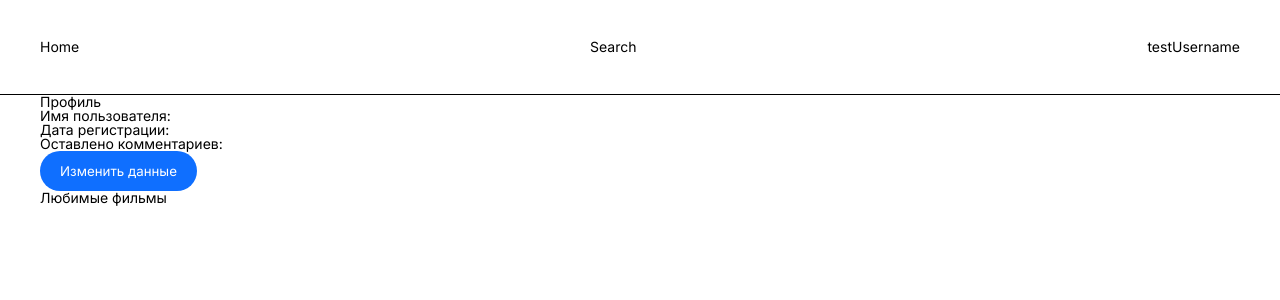
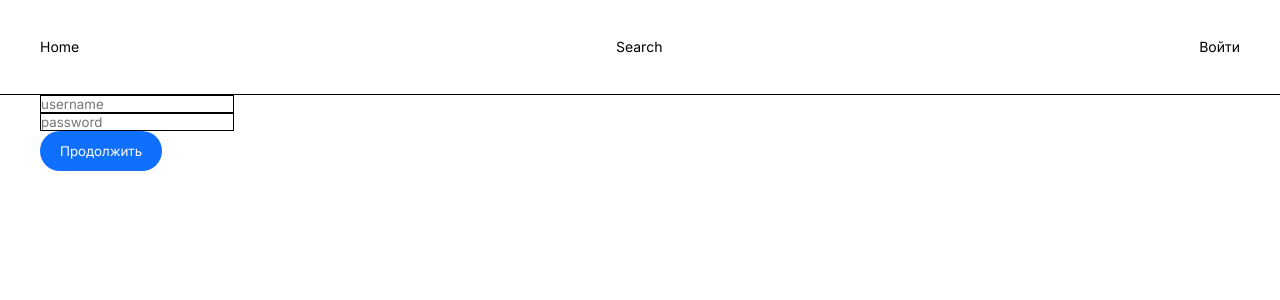
Before and after one commit to daniillogvinenko/kino-app-next, a Next.js app: page /login in a window 1280 px wide. Shown: the top 300 px of the page. Built offline with nearby package versions, Linux system fonts and the light colour scheme.

Commit message:
login page

```diff
--- a/src/app/[id]/page.tsx
+++ b/src/app/[id]/page.tsx
@@ -1,17 +1,17 @@
 "use client";
 
-import { Layout } from "@/components/Layout";
 import cls from "./page.module.scss";
-import { useContext, useEffect, useState } from "react";
+import { useEffect, useState } from "react";
 import { Movie, User } from "@/types/types";
 import { Button } from "@/components/ui/Button";
 import { MockApi } from "@/shared/mock-server/server";
 import { useParams, useRouter } from "next/navigation";
+import { LOCALSTORAGE_USER } from "@/shared/consts/consts";
+import { Header } from "@/components/Header";
 
 export default function ProfilePage() {
     const { id } = useParams<{ id: string }>();
 
-    const { userId } = useParams<{ userId: string }>();
     const [favoriteMovies, setFavoriteMovies] = useState<Movie[]>();
     const router = useRouter();
     const [user, setUser] = useState<User>();
@@ -26,23 +26,28 @@ export default function ProfilePage() {
     }, []);
 
     useEffect(() => {
-        if (userId) {
+        if (id) {
             const fetchData = async () => {
-                const data = await MockApi.getFavoriteMoviesByUserId(userId);
+                const data = await MockApi.getFavoriteMoviesByUserId(id);
                 return data;
             };
 
             fetchData().then((data) => setFavoriteMovies(data));
         }
-    }, [userId]);
+    }, [id]);
 
-    if (user) {
-        console.log("here");
+    if (!localStorage.getItem(LOCALSTORAGE_USER)) {
         router.push("/");
     }
 
+    const handleSignOut = () => {
+        localStorage.removeItem(LOCALSTORAGE_USER);
+        setUser(undefined);
+    };
+
     return (
-        <Layout>
+        <>
+            <Header user={user} />
             <div className={cls.ProfilePage}>
                 <div className="container">
                     <div>
@@ -51,9 +56,9 @@ export default function ProfilePage() {
                         <p>Дата регистрации: {user?.username}</p>
                         <p>Оставлено комментариев: {user?.username}</p>
                         <Button>Изменить данные</Button>
-                        {/* <Button variant="secondary" onClick={authData?.signOut}>
+                        <Button variant="secondary" onClick={handleSignOut}>
                             Выйти
-                        </Button> */}
+                        </Button>
                     </div>
                     <div>
                         <p>Любимые фильмы</p>
@@ -65,6 +70,6 @@ export default function ProfilePage() {
                     </div>
                 </div>
             </div>
-        </Layout>
+        </>
     );
 }
--- /dev/null
+++ b/src/app/login/page.module.scss
@@ -0,0 +1,5 @@
+.LoginPage {
+    input {
+        border: 1px solid #000;
+    }
+}
--- /dev/null
+++ b/src/app/login/page.tsx
@@ -0,0 +1,81 @@
+"use client";
+
+import cls from "./page.module.scss";
+import { ChangeEvent, useEffect, useState } from "react";
+import { Button } from "@/components/ui/Button";
+import { MockApi } from "@/shared/mock-server/server";
+import { LOCALSTORAGE_USER } from "@/shared/consts/consts";
+import { useRouter } from "next/navigation";
+import { Header } from "@/components/Header";
+import { User } from "@/types/types";
+
+export default function LoginPage() {
+    const [username, setUsername] = useState("");
+    const [password, setPassword] = useState("");
+    const [error, setError] = useState("");
+    const [isLoading, setIsLoading] = useState(false);
+    const router = useRouter();
+    const [user, setUser] = useState<User>();
+
+    useEffect(() => {
+        if (localStorage.getItem(LOCALSTORAGE_USER)) {
+            router.push("/");
+        }
+
+        const fetchData = async () => {
+            const data = await MockApi.getUserById(localStorage.getItem(LOCALSTORAGE_USER));
+            return data;
+        };
+
+        fetchData().then((data) => setUser(data));
+    }, []);
+
+    const onChangeUsername = (e: ChangeEvent<HTMLInputElement>) => {
+        setUsername(e.target.value);
+    };
+
+    const onChangePassword = (e: ChangeEvent<HTMLInputElement>) => {
+        setPassword(e.target.value);
+    };
+
+    const handleLogin = () => {
+        const fetchData = async () => {
+            const data = await MockApi.login(username, password);
+            return data;
+        };
+
+        setIsLoading(true);
+        fetchData()
+            .then((user) => {
+                setIsLoading(false);
+                localStorage.setItem(LOCALSTORAGE_USER, user.id);
+                router.push("/");
+            })
+            .catch((data) => {
+                setError(data.message);
+                setIsLoading(false);
+            });
+    };
+
+    return (
+        <>
+            <Header user={user} />
+            <div className={cls.LoginPage}>
+                <div className="container">
+                    {isLoading ? (
+                        <div>Loading...</div>
+                    ) : (
+                        <>
+                            <div>{error}</div>
+                            <input placeholder="username" type="text" value={username} onChange={onChangeUsername} />
+                            <br />
+                            <input placeholder="password" type="text" value={password} onChange={onChangePassword} />
+                            <br />
+                            <Button onClick={handleLogin}>Продолжить</Button>
+                        </>
+                    )}
+                </div>
+            </div>
+        </>
+    );
+}
--- a/src/app/movies/[id]/page.tsx
+++ b/src/app/movies/[id]/page.tsx
@@ -10,6 +10,8 @@ import { ChangeEvent, useEffect, useState } from "react";
 import { MockApi } from "@/shared/mock-server/server";
 import { useParams } from "next/navigation";
 import { ReviewCard } from "@/components/ReviewCard/ReviewCard";
+import { Header } from "@/components/Header";
+import { LOCALSTORAGE_USER } from "@/shared/consts/consts";
 
 export default function MoviePage() {
     const { id } = useParams<{ id: string }>();
@@ -21,7 +23,8 @@ export default function MoviePage() {
 
     useEffect(() => {
         const fetchData = async () => {
-            const data = await MockApi.getUserById(id);
+            // @ts-ignore
+            const data = await MockApi.getUserById(localStorage.getItem(LOCALSTORAGE_USER));
             return data;
         };
 
@@ -65,6 +68,7 @@ export default function MoviePage() {
 
     return (
         <>
+            <Header user={user} />
             <div className={cls.MoviePage}>
                 <div className="container">
                     <Link href="/">Назад</Link>
--- a/src/components/Header/ui/Header.tsx
+++ b/src/components/Header/ui/Header.tsx
@@ -4,21 +4,8 @@ import { User } from "@/types/types";
 import cls from "./Header.module.scss";
 import { SearchBar } from "./SearchBar/SearchBar";
 import Link from "next/link";
-import { useEffect, useState } from "react";
-import { MockApi } from "@/shared/mock-server/server";
 
-export const Header = () => {
-    const [user, setUser] = useState<User>();
-
-    useEffect(() => {
-        const fetchData = async () => {
-            const data = await MockApi.getUserById("1");
-            return data;
-        };
-
-        fetchData().then((data) => setUser(data));
-    }, []);
-
+export const Header = ({ user }: { user: User | undefined }) => {
     return (
         <div className={cls.Header}>
             <div className="container">
--- a/src/components/Header/ui/SearchBar/SearchBar.tsx
+++ b/src/components/Header/ui/SearchBar/SearchBar.tsx
@@ -45,7 +45,7 @@ export const SearchBar = () => {
             {searchResultItems.length ? (
                 <ul className={cls.searchResults}>
                     {searchResultItems.map((movie) => (
-                        <Link key={movie.id} href={`/movie/${movie.id}`}>
+                        <Link key={movie.id} href={`/movies/${movie.id}`}>
                             <li>
                                 <img src={movie.mainImg} alt="" />
                                 <div>
--- a/src/components/Layout/index.ts
+++ /dev/null
@@ -1 +0,0 @@
-export * from "./ui/Layout";
--- a/src/components/Layout/ui/Layout.tsx
+++ /dev/null
@@ -1,15 +0,0 @@
-import { ReactNode } from "react";
-import { Header } from "@/components/Header";
-
-interface LayoutProps {
-    children: ReactNode;
-}
-
-export const Layout = ({ children }: LayoutProps) => {
-    return (
-        <>
-            <Header />
-            {children}
-        </>
-    );
-};
```
Also changed, not shown: src/app/page.tsx (+25 -3 lines), src/components/Layout/ui/Layout.module.scss (deleted).
